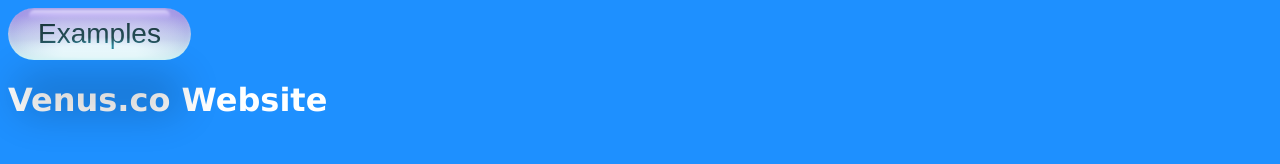
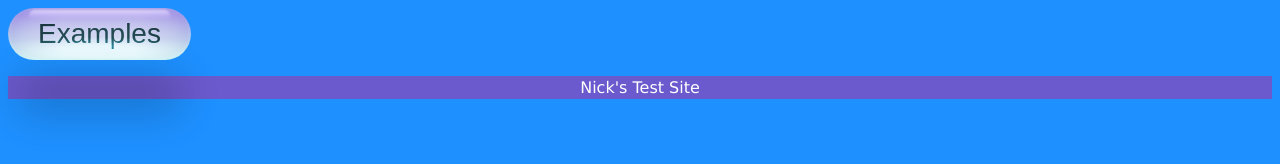
Before and after one commit to NDM1574/ndm1574.pages, a plain HTML site: page page1.html in a window 1280 px wide. Drawn offline with Linux system fonts and the light colour scheme.

Commit message:
Update page1.html

```diff
--- a/page1.html
+++ b/page1.html
@@ -6,9 +6,7 @@
     onclick="window.location.href = 'index.html';">
         Examples
     </button>
-<h1>
-  Venus.co Website
-  </h1>
+<p title="I have no idea what I am supposed to put here"style="background-color:slateblue;font-family:verdana;border:2px solid slateblue;text-align:center;">Nick's Test Site</p>
   </header>
 <style>
 
```
